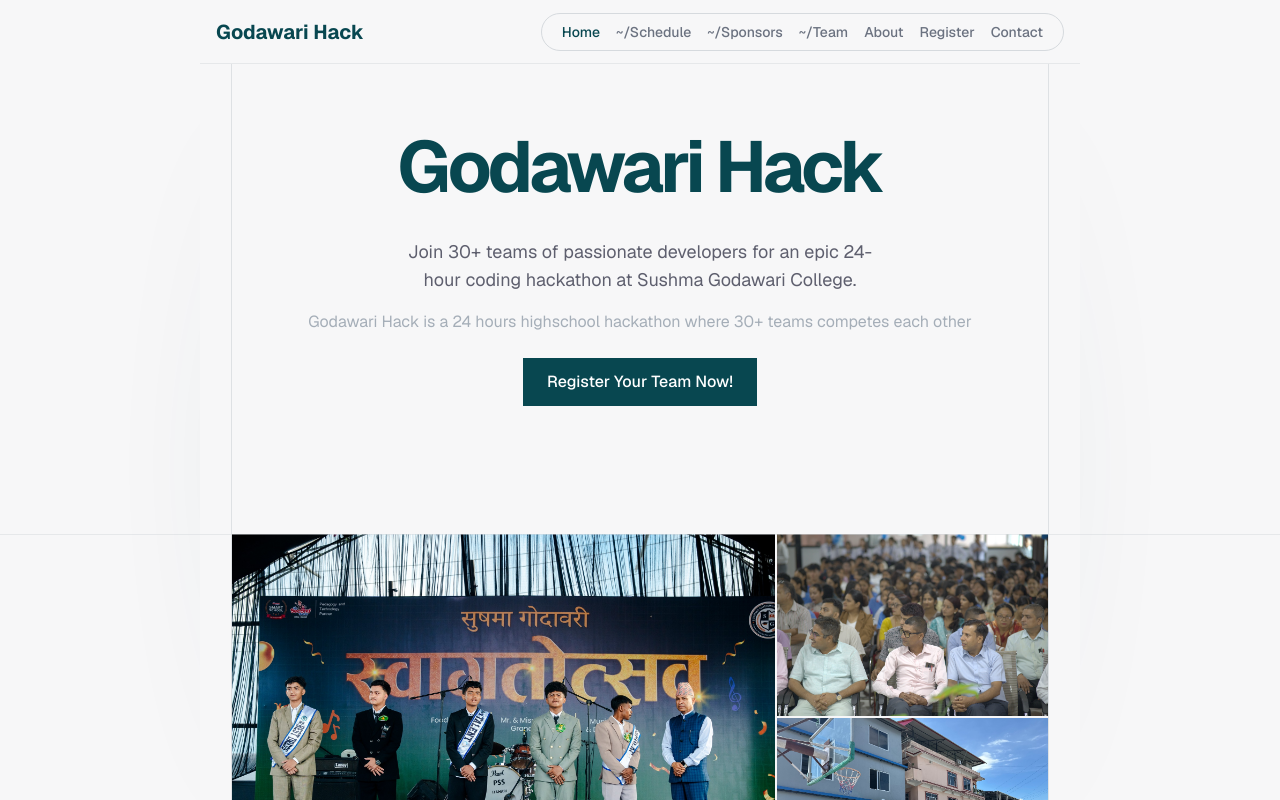
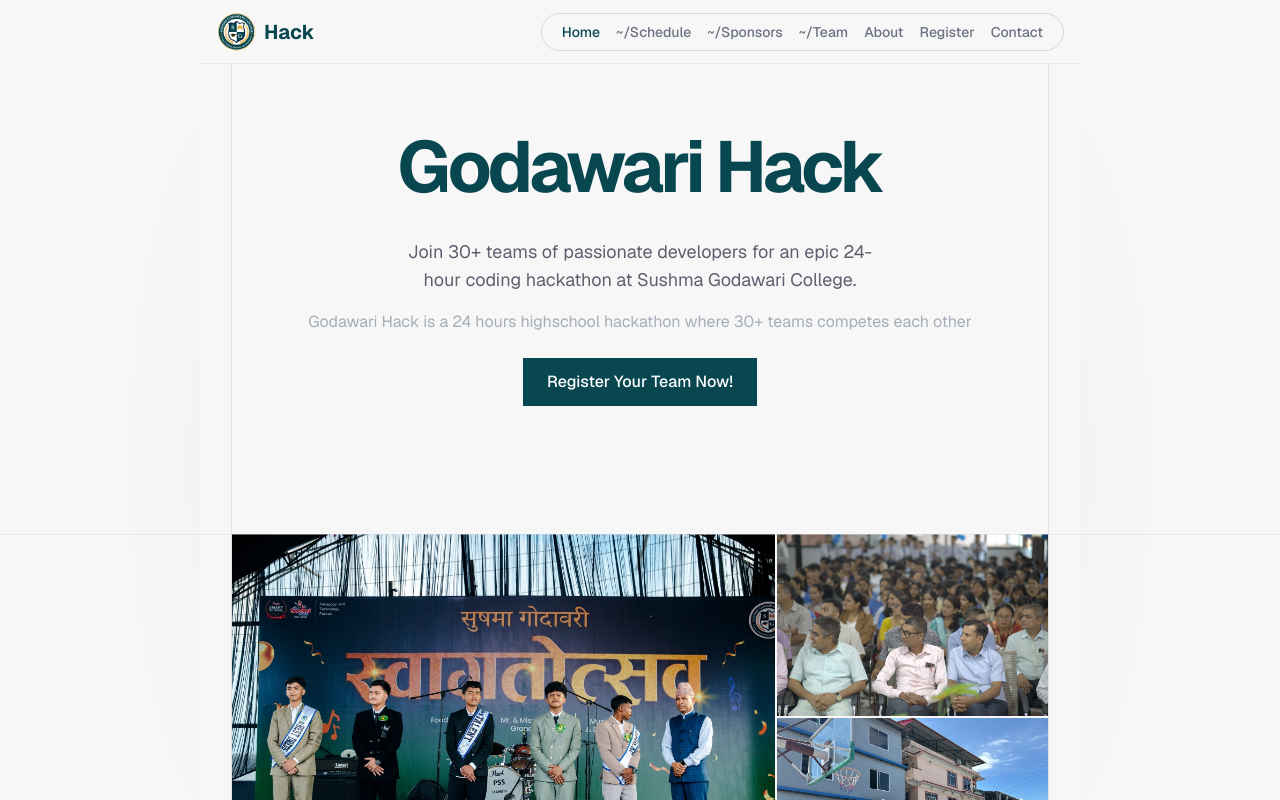
Before and after one commit to Manish-Tamang/godawarihacks, a Next.js app: page / in a window 1280 px wide. Shown: the top 800 px of the page. Built offline with nearby package versions, Linux system fonts and the light colour scheme.

Commit message:
feat: update Navbar to include logo image and change text to "Hack"

```diff
--- a/app/components/Navbar.tsx
+++ b/app/components/Navbar.tsx
@@ -43,8 +43,9 @@ function DesktopNav() {
       className="hidden h-16 w-full items-center justify-between border-b border-border-primary/50 dark:border-neutral-700/50 px-4 md:flex bg-bg-primary dark:bg-neutral-900"
     >
       <div className="w-[104px]">
-        <Link href="/" aria-label="Home" className="text-xl font-bold text-[#084750] whitespace-nowrap">
-          Godawari Hack
+        <Link href="/" aria-label="Home" className="text-xl font-bold text-[#084750] whitespace-nowrap flex items-center gap-2">
+          <Image src="/sushma-logo.jpg" alt="Godawari Hack Logo" className="rounded-full" width={40} height={40} />
+          Hack
         </Link>
       </div>
       <ul className="flex place-items-center space-x-4 rounded-full border border-border-primary px-5 py-2 text-sm text-gray-500">
```
